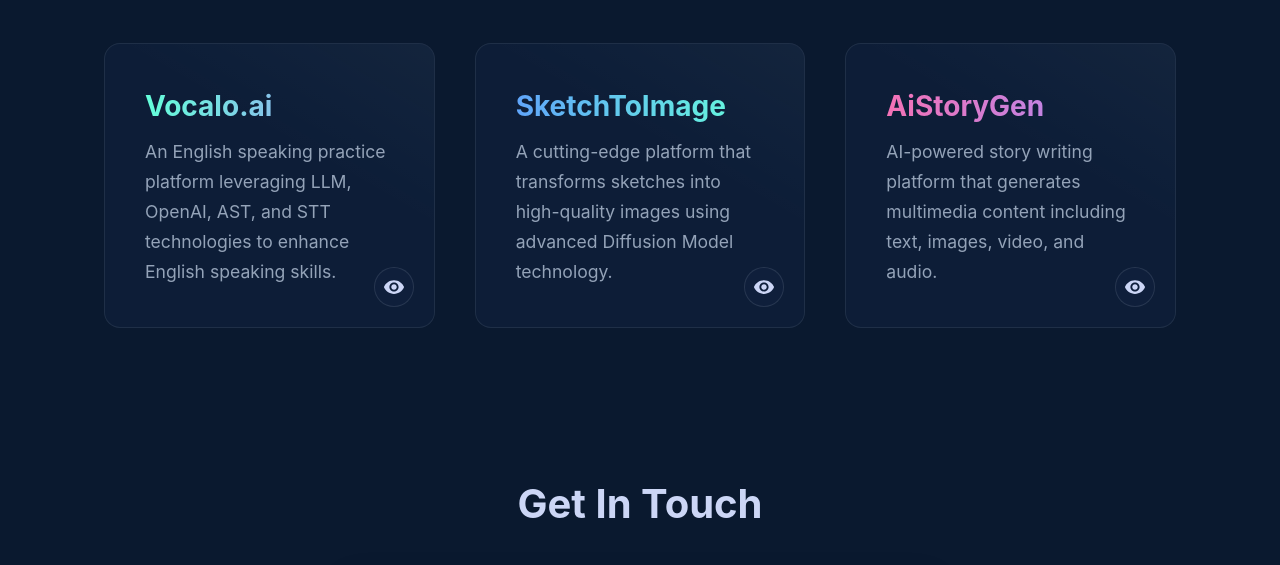
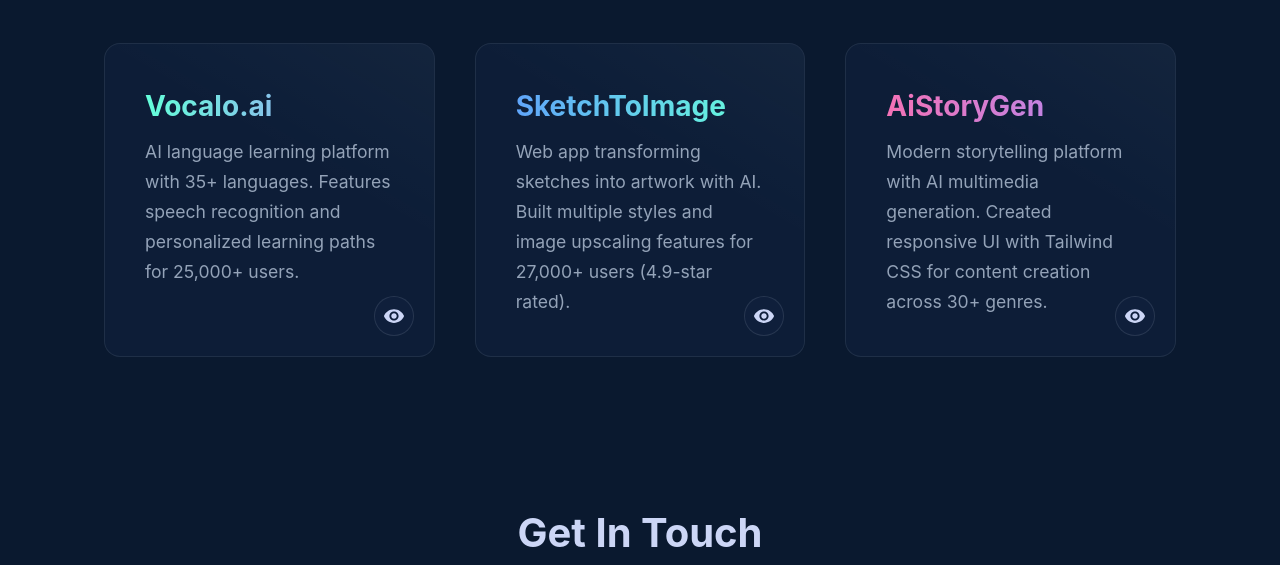
Before and after one commit to mahmudul1149/mahmudul-portfolio, a plain HTML site: page index.html in a window 1280 px wide. Shown: the part 2240-2805 px from the top of the page. Drawn offline with nearby package versions, Linux system fonts and the light colour scheme; animation ran at ten frames a second; a script that the page names is missing.

Commit message:
Update project descriptions

```diff
--- a/index.html
+++ b/index.html
@@ -132,7 +132,7 @@
           <article class="project-card">
             <div class="project-content">
               <h3>Vocalo.ai</h3>
-              <p>An English speaking practice platform leveraging LLM, OpenAI, AST, and STT technologies to enhance English speaking skills.</p>
+              <p>AI language learning platform with 35+ languages. Features speech recognition and personalized learning paths for 25,000+ users.</p>
               <a href="https://vocalo.ai/" class="view-project" aria-label="View Vocalo.ai project" target="_blank">
                 <svg class="view-icon" xmlns="http://www.w3.org/2000/svg" viewBox="0 0 24 24" width="24" height="24">
                   <path d="M12 4.5C7 4.5 2.73 7.61 1 12c1.73 4.39 6 7.5 11 7.5s9.27-3.11 11-7.5c-1.73-4.39-6-7.5-11-7.5zM12 17c-2.76 0-5-2.24-5-5s2.24-5 5-5 5 2.24 5 5-2.24 5-5 5zm0-8c-1.66 0-3 1.34-3 3s1.34 3 3 3 3-1.34 3-3-1.34-3-3-3z"/>
@@ -144,7 +144,7 @@
           <article class="project-card">
             <div class="project-content">
               <h3>SketchToImage</h3>
-              <p>A cutting-edge platform that transforms sketches into high-quality images using advanced Diffusion Model technology.</p>
+              <p>Web app transforming sketches into artwork with AI. Built multiple styles and image upscaling features for 27,000+ users (4.9-star rated).</p>
               <a href="https://sketchtoimage.com/" class="view-project" aria-label="View SketchToImage project" target="_blank">
                 <svg class="view-icon" xmlns="http://www.w3.org/2000/svg" viewBox="0 0 24 24" width="24" height="24">
                   <path d="M12 4.5C7 4.5 2.73 7.61 1 12c1.73 4.39 6 7.5 11 7.5s9.27-3.11 11-7.5c-1.73-4.39-6-7.5-11-7.5zM12 17c-2.76 0-5-2.24-5-5s2.24-5 5-5 5 2.24 5 5-2.24 5-5 5zm0-8c-1.66 0-3 1.34-3 3s1.34 3 3 3 3-1.34 3-3-1.34-3-3-3z"/>
@@ -156,7 +156,7 @@
           <article class="project-card">
             <div class="project-content">
               <h3>AiStoryGen</h3>
-              <p>AI-powered story writing platform that generates multimedia content including text, images, video, and audio.</p>
+              <p>Modern storytelling platform with AI multimedia generation. Created responsive UI with Tailwind CSS for content creation across 30+ genres.</p>
               <a href="https://aistorygen.org/" class="view-project" aria-label="View AiStoryGen project" target="_blank">
                 <svg class="view-icon" xmlns="http://www.w3.org/2000/svg" viewBox="0 0 24 24" width="24" height="24">
                   <path d="M12 4.5C7 4.5 2.73 7.61 1 12c1.73 4.39 6 7.5 11 7.5s9.27-3.11 11-7.5c-1.73-4.39-6-7.5-11-7.5zM12 17c-2.76 0-5-2.24-5-5s2.24-5 5-5 5 2.24 5 5-2.24 5-5 5zm0-8c-1.66 0-3 1.34-3 3s1.34 3 3 3 3-1.34 3-3-1.34-3-3-3z"/>
```
